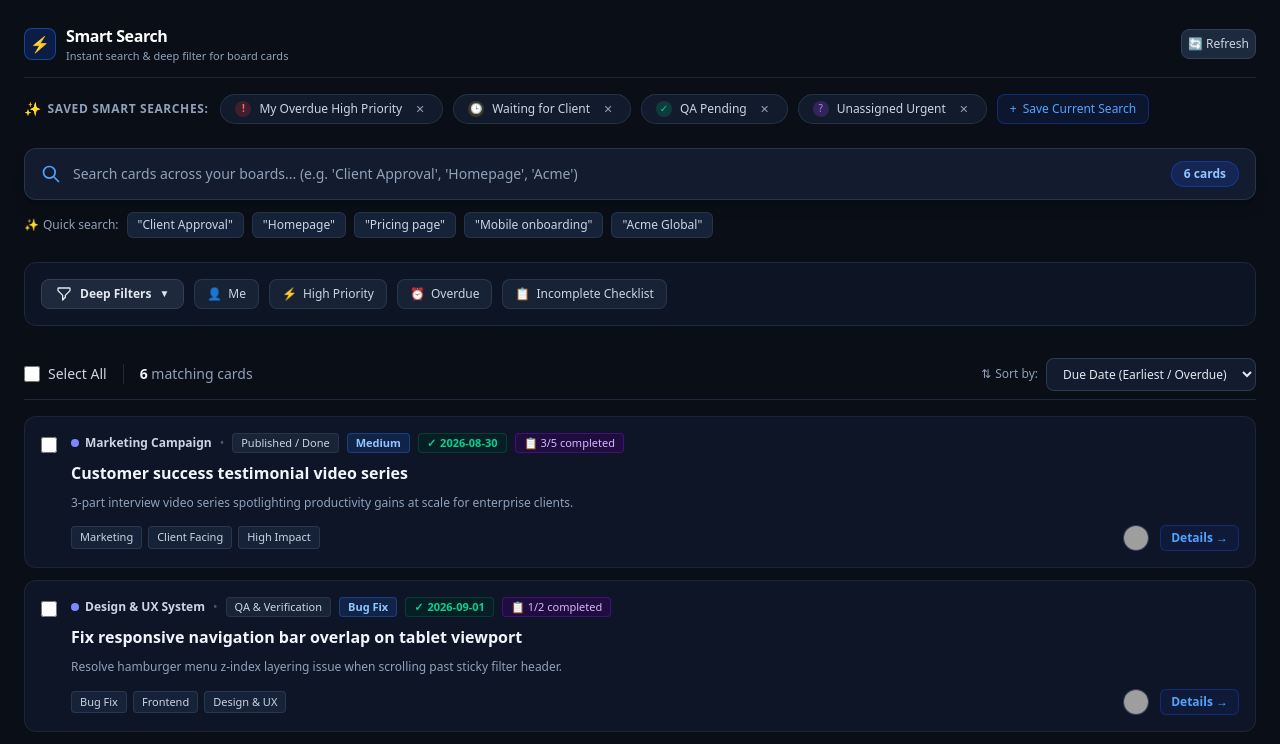
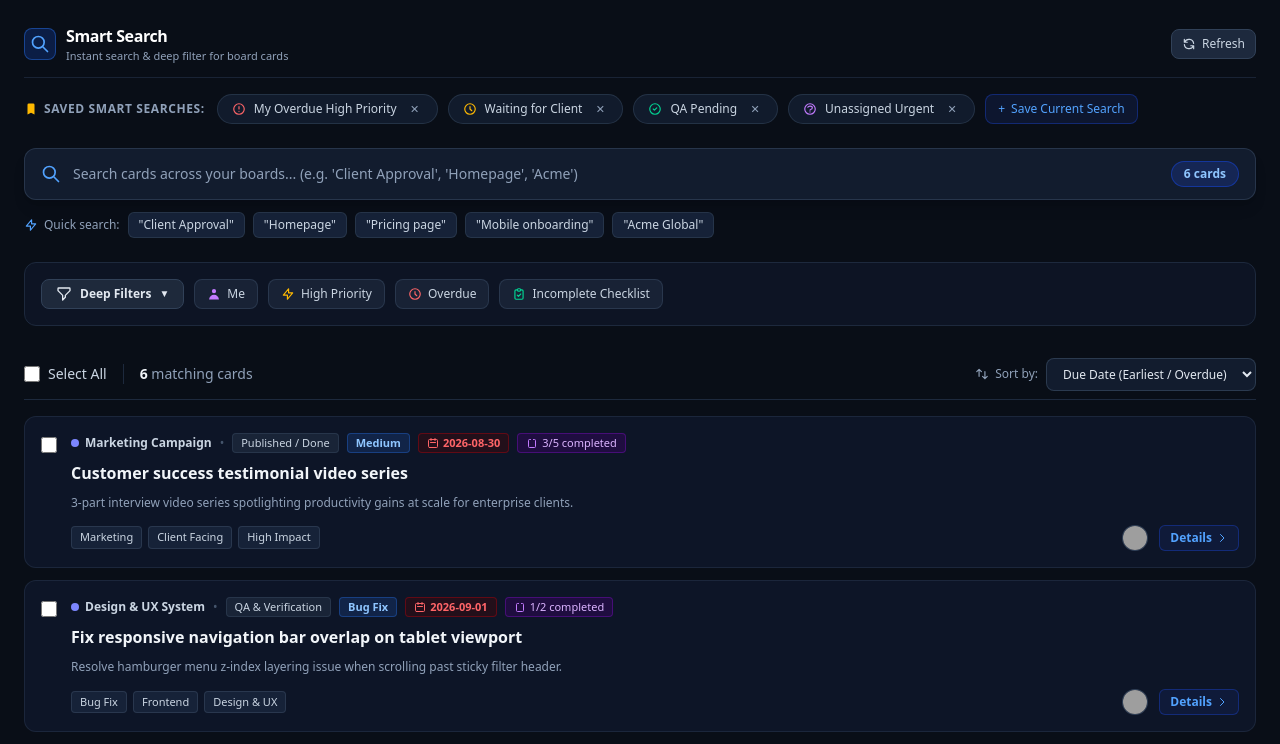
Before and after one commit to Techexplified/smart-search, a React (Vite) app: page / in a window 1280 px wide. Shown: the top 744 px of the page. Built offline with nearby package versions, Linux system fonts and the light colour scheme; grey boxes are pictures that could not be loaded.

Commit message:
Replace emojis with clean professional SVG icons across all UI components

```diff
--- a/src/App.jsx
+++ b/src/App.jsx
@@ -171,8 +171,10 @@ export default function App() {
         {/* Modal / Floating Header */}
         <header className="flex items-center justify-between gap-3 pb-3 border-b border-slate-800/80 mb-4">
           <div className="flex items-center gap-2.5">
-            <div className="w-8 h-8 rounded-lg bg-blue-600/20 border border-blue-500/40 flex items-center justify-center text-blue-400 font-bold text-base">
-              ⚡
+            <div className="w-8 h-8 rounded-lg bg-blue-600/20 border border-blue-500/40 flex items-center justify-center text-blue-400">
+              <svg className="w-5 h-5" fill="none" stroke="currentColor" viewBox="0 0 24 24">
+                <path strokeLinecap="round" strokeLinejoin="round" strokeWidth="2" d="M21 21l-6-6m2-5a7 7 0 11-14 0 7 7 0 0114 0z" />
+              </svg>
             </div>
             <div>
               <h1 className="text-base font-bold tracking-tight text-white">Smart Search</h1>
@@ -187,10 +189,13 @@ export default function App() {
                 loadCards()
               }}
               disabled={isLoadingCards}
-              className="p-1.5 rounded-lg bg-slate-800 text-slate-300 hover:text-white text-xs border border-slate-700 transition-colors flex items-center gap-1"
+              className="px-2.5 py-1.5 rounded-lg bg-slate-800 text-slate-300 hover:text-white text-xs border border-slate-700 transition-colors flex items-center gap-1.5 cursor-pointer"
               title="Refresh Board Cards"
             >
-              🔄 Refresh
+              <svg className={`w-3.5 h-3.5 ${isLoadingCards ? 'animate-spin' : ''}`} fill="none" stroke="currentColor" viewBox="0 0 24 24">
+                <path strokeLinecap="round" strokeLinejoin="round" strokeWidth="2" d="M4 4v5h.582m15.356 2A8.001 8.001 0 004.582 9m0 0H9m11 11v-5h-.581m0 0a8.003 8.003 0 01-15.357-2m15.357 2H15" />
+              </svg>
+              <span>Refresh</span>
             </button>
           </div>
         </header>
--- a/src/components/CardList.jsx
+++ b/src/components/CardList.jsx
@@ -42,8 +42,11 @@ export default function CardList({ cards, sortBy, onSortByChange, onOpenCard })
         </div>
 
         <div className="flex items-center gap-2 text-xs">
-          <span className="text-slate-400 font-medium flex items-center gap-1">
-            <span>⇅</span> Sort by:
+          <span className="text-slate-400 font-medium flex items-center gap-1.5">
+            <svg className="w-3.5 h-3.5 text-slate-400" fill="none" stroke="currentColor" viewBox="0 0 24 24">
+              <path strokeLinecap="round" strokeLinejoin="round" strokeWidth="2" d="M7 16V4m0 0L3 8m4-4l4 4m6 0v12m0 0l4-4m-4 4l-4-4" />
+            </svg>
+            <span>Sort by:</span>
           </span>
           <select
             value={sortBy}
@@ -60,7 +63,11 @@ export default function CardList({ cards, sortBy, onSortByChange, onOpenCard })
       {/* Card List Items */}
       {cards.length === 0 ? (
         <div className="text-center py-16 bg-[#0f172a]/40 border border-slate-800/80 rounded-xl space-y-3">
-          <div className="text-4xl">🔍</div>
+          <div className="w-12 h-12 mx-auto rounded-full bg-slate-800/80 border border-slate-700/60 flex items-center justify-center text-slate-400">
+            <svg className="w-6 h-6" fill="none" stroke="currentColor" viewBox="0 0 24 24">
+              <path strokeLinecap="round" strokeLinejoin="round" strokeWidth="2" d="M21 21l-6-6m2-5a7 7 0 11-14 0 7 7 0 0114 0z" />
+            </svg>
+          </div>
           <h3 className="text-slate-200 font-semibold">No matching cards found</h3>
           <p className="text-xs text-slate-400 max-w-sm mx-auto">
             Try adjusting your search keywords, clearing Deep Filters, or choosing a different board preset.
@@ -121,18 +128,23 @@ export default function CardList({ cards, sortBy, onSortByChange, onOpenCard })
                       <span
                         className={`inline-flex items-center gap-1 px-2 py-0.5 rounded text-[11px] font-semibold border ${
                           card.isOverdue
-                            ? 'bg-emerald-950/40 text-emerald-400 border-emerald-800/50'
+                            ? 'bg-red-950/40 text-red-400 border-red-800/50'
                             : 'bg-slate-800/80 text-slate-400 border-slate-700/60'
                         }`}
                       >
-                        <span>✓</span>
+                        <svg className="w-3 h-3" fill="none" stroke="currentColor" viewBox="0 0 24 24">
+                          <path strokeLinecap="round" strokeLinejoin="round" strokeWidth="2" d="M8 7V3m8 4V3m-9 8h10M5 21h14a2 2 0 002-2V7a2 2 0 00-2-2H5a2 2 0 00-2 2v12a2 2 0 002 2z" />
+                        </svg>
                         <span>{card.dueDate}</span>
                       </span>
 
                       {/* Checklist Badge if exists */}
                       {card.checklistText && (
-                        <span className="px-2 py-0.5 rounded bg-purple-950/40 text-purple-300 border border-purple-800/50 text-[11px]">
-                          📋 {card.checklistText}
+                        <span className="inline-flex items-center gap-1 px-2 py-0.5 rounded bg-purple-950/40 text-purple-300 border border-purple-800/50 text-[11px]">
+                          <svg className="w-3 h-3 text-purple-400" fill="none" stroke="currentColor" viewBox="0 0 24 24">
+                            <path strokeLinecap="round" strokeLinejoin="round" strokeWidth="2" d="M9 5H7a2 2 0 00-2 2v12a2 2 0 002 2h10a2 2 0 002-2V7a2 2 0 00-2-2h-2M9 5a2 2 0 022 2h2a2 2 0 022-2M9 5a2 2 0 012-2h2a2 2 0 012 2m-6 9l2 2 4-4" />
+                          </svg>
+                          <span>{card.checklistText}</span>
                         </span>
                       )}
                     </div>
@@ -180,7 +192,10 @@ export default function CardList({ cards, sortBy, onSortByChange, onOpenCard })
                           onClick={() => onOpenCard && onOpenCard(card)}
                           className="px-2.5 py-1 rounded-md text-xs font-semibold text-blue-400 hover:text-white bg-blue-950/40 hover:bg-blue-600 border border-blue-800/50 transition-all flex items-center gap-1 cursor-pointer"
                         >
-                          Details →
+                          <span>Details</span>
+                          <svg className="w-3 h-3" fill="none" stroke="currentColor" viewBox="0 0 24 24">
+                            <path strokeLinecap="round" strokeLinejoin="round" strokeWidth="2" d="M9 5l7 7-7 7" />
+                          </svg>
                         </button>
                       </div>
                     </div>
--- a/src/components/DeepFilters.jsx
+++ b/src/components/DeepFilters.jsx
@@ -31,7 +31,7 @@ export default function DeepFilters({
       <div className="flex flex-wrap items-center gap-2.5">
         <button
           onClick={onToggleExpanded}
-          className={`inline-flex items-center gap-2 px-3.5 py-1.5 rounded-lg text-xs font-semibold border transition-all ${
+          className={`inline-flex items-center gap-2 px-3.5 py-1.5 rounded-lg text-xs font-semibold border transition-all cursor-pointer ${
             isExpanded
               ? 'bg-blue-600 border-blue-500 text-white shadow-md shadow-blue-600/20'
               : 'bg-[#1e293b] border-slate-700 text-slate-200 hover:bg-slate-700'
@@ -47,49 +47,57 @@ export default function DeepFilters({
         {/* Quick Pills */}
         <button
           onClick={() => onSelectQuickFilter(quickFilter === 'me' ? null : 'me')}
-          className={`inline-flex items-center gap-1.5 px-3 py-1.5 rounded-lg text-xs font-medium border transition-colors ${
+          className={`inline-flex items-center gap-1.5 px-3 py-1.5 rounded-lg text-xs font-medium border transition-colors cursor-pointer ${
             quickFilter === 'me'
               ? 'bg-purple-900/60 border-purple-500 text-purple-200'
               : 'bg-[#182235] border-slate-700/70 text-slate-300 hover:bg-slate-800'
           }`}
         >
-          <span>👤</span>
+          <svg className="w-3.5 h-3.5 text-purple-400" viewBox="0 0 20 20" fill="currentColor">
+            <path fillRule="evenodd" d="M10 9a3 3 0 100-6 3 3 0 000 6zm-7 9a7 7 0 1114 0H3z" clipRule="evenodd" />
+          </svg>
           <span>Me</span>
         </button>
 
         <button
           onClick={() => onSelectQuickFilter(quickFilter === 'highPriority' ? null : 'highPriority')}
-          className={`inline-flex items-center gap-1.5 px-3 py-1.5 rounded-lg text-xs font-medium border transition-colors ${
+          className={`inline-flex items-center gap-1.5 px-3 py-1.5 rounded-lg text-xs font-medium border transition-colors cursor-pointer ${
             quickFilter === 'highPriority'
               ? 'bg-amber-900/60 border-amber-500 text-amber-200'
               : 'bg-[#182235] border-slate-700/70 text-slate-300 hover:bg-slate-800'
           }`}
         >
-          <span>⚡</span>
+          <svg className="w-3.5 h-3.5 text-amber-400" fill="none" stroke="currentColor" viewBox="0 0 24 24">
+            <path strokeLinecap="round" strokeLinejoin="round" strokeWidth="2" d="M13 10V3L4 14h7v7l9-11h-7z" />
+          </svg>
           <span>High Priority</span>
         </button>
 
         <button
           onClick={() => onSelectQuickFilter(quickFilter === 'overdue' ? null : 'overdue')}
-          className={`inline-flex items-center gap-1.5 px-3 py-1.5 rounded-lg text-xs font-medium border transition-colors ${
+          className={`inline-flex items-center gap-1.5 px-3 py-1.5 rounded-lg text-xs font-medium border transition-colors cursor-pointer ${
             quickFilter === 'overdue'
               ? 'bg-red-900/60 border-red-500 text-red-200'
               : 'bg-[#182235] border-slate-700/70 text-slate-300 hover:bg-slate-800'
           }`}
         >
-          <span>⏰</span>
+          <svg className="w-3.5 h-3.5 text-red-400" fill="none" stroke="currentColor" viewBox="0 0 24 24">
+            <path strokeLinecap="round" strokeLinejoin="round" strokeWidth="2" d="M12 8v4l3 3m6-3a9 9 0 11-18 0 9 9 0 0118 0z" />
+          </svg>
           <span>Overdue</span>
         </button>
 
         <button
           onClick={() => onSelectQuickFilter(quickFilter === 'incompleteChecklist' ? null : 'incompleteChecklist')}
-          className={`inline-flex items-center gap-1.5 px-3 py-1.5 rounded-lg text-xs font-medium border transition-colors ${
+          className={`inline-flex items-center gap-1.5 px-3 py-1.5 rounded-lg text-xs font-medium border transition-colors cursor-pointer ${
             quickFilter === 'incompleteChecklist'
               ? 'bg-emerald-900/60 border-emerald-500 text-emerald-200'
               : 'bg-[#182235] border-slate-700/70 text-slate-300 hover:bg-slate-800'
           }`}
         >
-          <span>📋</span>
+          <svg className="w-3.5 h-3.5 text-emerald-400" fill="none" stroke="currentColor" viewBox="0 0 24 24">
+            <path strokeLinecap="round" strokeLinejoin="round" strokeWidth="2" d="M9 5H7a2 2 0 00-2 2v12a2 2 0 002 2h10a2 2 0 002-2V7a2 2 0 00-2-2h-2M9 5a2 2 0 002 2h2a2 2 0 002-2M9 5a2 2 0 012-2h2a2 2 0 012 2m-6 9l2 2 4-4" />
+          </svg>
           <span>Incomplete Checklist</span>
         </button>
       </div>
@@ -101,8 +109,11 @@ export default function DeepFilters({
           <div className="grid grid-cols-2 md:grid-cols-3 lg:grid-cols-6 gap-3 text-xs">
             {/* Board Dropdown */}
             <div>
-              <label className="block text-slate-400 mb-1 font-medium flex items-center gap-1">
-                <span>📚</span> Board
+              <label className="block text-slate-400 mb-1 font-medium flex items-center gap-1.5">
+                <svg className="w-3.5 h-3.5 text-slate-400" fill="none" stroke="currentColor" viewBox="0 0 24 24">
+                  <path strokeLinecap="round" strokeLinejoin="round" strokeWidth="2" d="M3 7v10a2 2 0 002 2h14a2 2 0 002-2V9a2 2 0 00-2-2h-6l-2-2H5a2 2 0 00-2 2z" />
+                </svg>
+                <span>Board</span>
               </label>
               <select
                 value={board}
@@ -118,8 +129,11 @@ export default function DeepFilters({
 
             {/* List Dropdown */}
             <div>
-              <label className="block text-slate-400 mb-1 font-medium flex items-center gap-1">
-                <span>≡</span> List
+              <label className="block text-slate-400 mb-1 font-medium flex items-center gap-1.5">
+                <svg className="w-3.5 h-3.5 text-slate-400" fill="none" stroke="currentColor" viewBox="0 0 24 24">
+                  <path strokeLinecap="round" strokeLinejoin="round" strokeWidth="2" d="M4 6h16M4 10h16M4 14h16M4 18h16" />
+                </svg>
+                <span>List</span>
               </label>
               <select
                 value={list}
@@ -135,8 +149,11 @@ export default function DeepFilters({
 
             {/* Member Dropdown */}
             <div>
-              <label className="block text-slate-400 mb-1 font-medium flex items-center gap-1">
-                <span>👤</span> Member
+              <label className="block text-slate-400 mb-1 font-medium flex items-center gap-1.5">
+                <svg className="w-3.5 h-3.5 text-slate-400" fill="none" stroke="currentColor" viewBox="0 0 24 24">
+                  <path strokeLinecap="round" strokeLinejoin="round" strokeWidth="2" d="M16 7a4 4 0 11-8 0 4 4 0 018 0zM12 14a7 7 0 00-7 7h14a7 7 0 00-7-7z" />
+                </svg>
+                <span>Member</span>
               </label>
               <select
                 value={member}
@@ -152,8 +169,11 @@ export default function DeepFilters({
 
             {/* Due Date Dropdown */}
             <div>
-              <label className="block text-slate-400 mb-1 font-medium flex items-center gap-1">
-                <span>📅</span> Due Date
+              <label className="block text-slate-400 mb-1 font-medium flex items-center gap-1.5">
+                <svg className="w-3.5 h-3.5 text-slate-400" fill="none" stroke="currentColor" viewBox="0 0 24 24">
+                  <path strokeLinecap="round" strokeLinejoin="round" strokeWidth="2" d="M8 7V3m8 4V3m-9 8h10M5 21h14a2 2 0 002-2V7a2 2 0 00-2-2H5a2 2 0 00-2 2v12a2 2 0 002 2z" />
+                </svg>
+                <span>Due Date</span>
               </label>
               <select
                 value={dueDate}
@@ -168,8 +188,11 @@ export default function DeepFilters({
 
             {/* Priority Dropdown */}
             <div>
-              <label className="block text-slate-400 mb-1 font-medium flex items-center gap-1">
-                <span>⚠️</span> Priority
+              <label className="block text-slate-400 mb-1 font-medium flex items-center gap-1.5">
+                <svg className="w-3.5 h-3.5 text-slate-400" fill="none" stroke="currentColor" viewBox="0 0 24 24">
+                  <path strokeLinecap="round" strokeLinejoin="round" strokeWidth="2" d="M3 21v-4m0 0V5a2 2 0 012-2h6.5l1 1H21l-3 6 3 6h-8.5l-1-1H5a2 2 0 00-2 2zm9-13.5V9" />
+                </svg>
+                <span>Priority</span>
               </label>
               <select
                 value={priority}
@@ -186,8 +209,11 @@ export default function DeepFilters({
 
             {/* Checklist Status Dropdown */}
             <div>
-              <label className="block text-slate-400 mb-1 font-medium flex items-center gap-1">
-                <span>☑️</span> Checklist Status
+              <label className="block text-slate-400 mb-1 font-medium flex items-center gap-1.5">
+                <svg className="w-3.5 h-3.5 text-slate-400" fill="none" stroke="currentColor" viewBox="0 0 24 24">
+                  <path strokeLinecap="round" strokeLinejoin="round" strokeWidth="2" d="M9 12l2 2 4-4m6 2a9 9 0 11-18 0 9 9 0 0118 0z" />
+                </svg>
+                <span>Checklist Status</span>
               </label>
               <select
                 value={checklistStatus}
@@ -205,8 +231,11 @@ export default function DeepFilters({
           <div className="flex flex-col md:flex-row md:items-center justify-between gap-3 pt-2">
             {/* Multi-select Labels */}
             <div className="flex flex-wrap items-center gap-2 text-xs">
-              <span className="text-slate-400 font-medium flex items-center gap-1">
-                🏷️ Labels:
+              <span className="text-slate-400 font-medium flex items-center gap-1.5">
+                <svg className="w-3.5 h-3.5 text-slate-400" fill="none" stroke="currentColor" viewBox="0 0 24 24">
+                  <path strokeLinecap="round" strokeLinejoin="round" strokeWidth="2" d="M7 7h.01M7 3h5c.512 0 1.024.195 1.414.586l7 7a2 2 0 010 2.828l-7 7a2 2 0 01-2.828 0l-7-7A1.994 1.994 0 013 12V7a4 4 0 014-4z" />
+                </svg>
+                <span>Labels:</span>
               </span>
               {AVAILABLE_LABELS.map((lbl) => {
                 const isSelected = selectedLabels.includes(lbl)
@@ -214,7 +243,7 @@ export default function DeepFilters({
                   <button
                     key={lbl}
                     onClick={() => onToggleLabel(lbl)}
-                    className={`px-2.5 py-1 rounded-md text-xs font-medium border transition-all ${
+                    className={`px-2.5 py-1 rounded-md text-xs font-medium border transition-all cursor-pointer ${
                       isSelected
                         ? 'bg-blue-600/40 border-blue-400 text-blue-100 ring-1 ring-blue-400'
                         : 'bg-[#182235] border-slate-700/70 text-slate-300 hover:border-slate-500'
@@ -234,7 +263,7 @@ export default function DeepFilters({
                   <button
                     key={st}
                     onClick={() => onFilterChange('status', st)}
-                    className={`px-3 py-1 rounded-md text-xs font-medium transition-colors ${
+                    className={`px-3 py-1 rounded-md text-xs font-medium transition-colors cursor-pointer ${
                       status === st
                         ? 'bg-slate-700 text-white font-semibold shadow-sm'
                         : 'text-slate-400 hover:text-slate-200'
--- a/src/components/SavedSearches.jsx
+++ b/src/components/SavedSearches.jsx
@@ -28,7 +28,9 @@ export default function SavedSearches({
   return (
     <div className="flex flex-wrap items-center gap-3 mb-6">
       <div className="flex items-center gap-1.5 text-xs font-semibold tracking-wider text-slate-400 uppercase">
-        <span className="text-amber-400 text-sm">✨</span>
+        <svg className="w-3.5 h-3.5 text-amber-400" fill="currentColor" viewBox="0 0 20 20">
+          <path d="M5 4a2 2 0 012-2h6a2 2 0 012 2v14l-5-2.5L5 18V4z" />
+        </svg>
         <span>SAVED SMART SEARCHES:</span>
       </div>
 
@@ -46,19 +48,29 @@ export default function SavedSearches({
               }`}
             >
               {preset.icon === 'error' && (
-                <span className="w-4 h-4 rounded-full bg-red-500/20 text-red-400 flex items-center justify-center text-[10px] font-bold">!</span>
+                <svg className="w-3.5 h-3.5 text-red-400" fill="none" stroke="currentColor" viewBox="0 0 24 24">
+                  <path strokeLinecap="round" strokeLinejoin="round" strokeWidth="2" d="M12 8v4m0 4h.01M21 12a9 9 0 11-18 0 9 9 0 0118 0z" />
+                </svg>
               )}
               {preset.icon === 'time' && (
-                <span className="w-4 h-4 rounded-full bg-amber-500/20 text-amber-400 flex items-center justify-center text-[10px]">🕒</span>
+                <svg className="w-3.5 h-3.5 text-amber-400" fill="none" stroke="currentColor" viewBox="0 0 24 24">
+                  <path strokeLinecap="round" strokeLinejoin="round" strokeWidth="2" d="M12 8v4l3 3m6-3a9 9 0 11-18 0 9 9 0 0118 0z" />
+                </svg>
               )}
               {preset.icon === 'check' && (
-                <span className="w-4 h-4 rounded-full bg-emerald-500/20 text-emerald-400 flex items-center justify-center text-[10px]">✓</span>
+                <svg className="w-3.5 h-3.5 text-emerald-400" fill="none" stroke="currentColor" viewBox="0 0 24 24">
+                  <path strokeLinecap="round" strokeLinejoin="round" strokeWidth="2" d="M9 12l2 2 4-4m6 2a9 9 0 11-18 0 9 9 0 0118 0z" />
+                </svg>
               )}
               {preset.icon === 'help' && (
-                <span className="w-4 h-4 rounded-full bg-purple-500/20 text-purple-400 flex items-center justify-center text-[10px]">?</span>
+                <svg className="w-3.5 h-3.5 text-purple-400" fill="none" stroke="currentColor" viewBox="0 0 24 24">
+                  <path strokeLinecap="round" strokeLinejoin="round" strokeWidth="2" d="M8.228 9c.549-1.165 2.03-2 3.772-2 2.21 0 4 1.343 4 3 0 1.4-1.278 2.575-3.006 2.907-.542.104-.994.54-.994 1.093m0 3h.01M21 12a9 9 0 11-18 0 9 9 0 0118 0z" />
+                </svg>
               )}
               {(!preset.icon || preset.icon === 'filter') && (
-                <span className="w-4 h-4 rounded-full bg-blue-500/20 text-blue-400 flex items-center justify-center text-[10px]">🔍</span>
+                <svg className="w-3.5 h-3.5 text-blue-400" fill="none" stroke="currentColor" viewBox="0 0 24 24">
+                  <path strokeLinecap="round" strokeLinejoin="round" strokeWidth="2" d="M21 21l-6-6m2-5a7 7 0 11-14 0 7 7 0 0114 0z" />
+                </svg>
               )}
               <span>{preset.name}</span>
               <button
@@ -67,7 +79,7 @@ export default function SavedSearches({
                   e.stopPropagation()
                   onDeleteSavedSearch(preset.id)
                 }}
-                className="ml-0.5 text-slate-400 hover:text-red-400 hover:bg-red-500/20 rounded-full w-4 h-4 flex items-center justify-center transition-colors text-[11px] leading-none"
+                className="ml-0.5 text-slate-400 hover:text-red-400 hover:bg-red-500/20 rounded-full w-4 h-4 flex items-center justify-center transition-colors text-[11px] leading-none cursor-pointer"
                 title="Delete saved search"
                 aria-label={`Delete ${preset.name}`}
               >
--- a/src/components/SearchBar.jsx
+++ b/src/components/SearchBar.jsx
@@ -30,7 +30,7 @@ export default function SearchBar({ query, onQueryChange, matchCount, onSelectQu
         {query && (
           <button
             onClick={() => onQueryChange('')}
-            className="text-slate-400 hover:text-slate-200 mr-2 text-xs"
+            className="text-slate-400 hover:text-slate-200 mr-2 text-xs cursor-pointer"
           >
             ✕
           </button>
@@ -43,14 +43,17 @@ export default function SearchBar({ query, onQueryChange, matchCount, onSelectQu
 
       {/* Quick Search Suggestions */}
       <div className="flex flex-wrap items-center gap-2 text-xs">
-        <span className="text-slate-400 font-medium flex items-center gap-1">
-          <span className="text-amber-400 text-xs">✨</span> Quick search:
+        <span className="text-slate-400 font-medium flex items-center gap-1.5">
+          <svg className="w-3.5 h-3.5 text-blue-400" fill="none" stroke="currentColor" viewBox="0 0 24 24">
+            <path strokeLinecap="round" strokeLinejoin="round" strokeWidth="2" d="M13 10V3L4 14h7v7l9-11h-7z" />
+          </svg>
+          <span>Quick search:</span>
         </span>
         {QUICK_SEARCH_CHIPS.map((chip) => (
           <button
             key={chip}
             onClick={() => onSelectQuickChip(chip)}
-            className="px-2.5 py-1 rounded-md bg-[#162238] border border-slate-700/60 text-slate-300 hover:text-white hover:bg-slate-800 hover:border-slate-500 transition-colors"
+            className="px-2.5 py-1 rounded-md bg-[#162238] border border-slate-700/60 text-slate-300 hover:text-white hover:bg-slate-800 hover:border-slate-500 transition-colors cursor-pointer"
           >
             "{chip}"
           </button>
```
